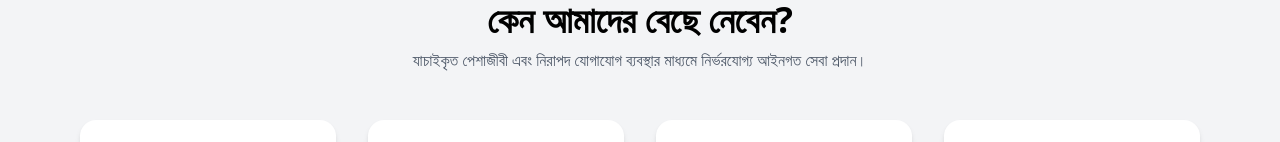
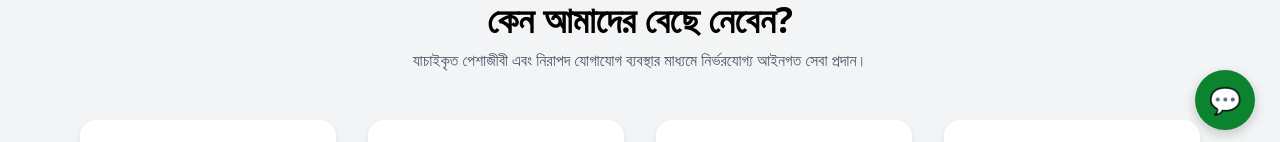
Before and after one commit to bonoshree009/legal-website, a React (Vite) app: page / in a window 1280 px wide. Shown: the part 645-787 px from the top of the page. Built offline with nearby package versions, Linux system fonts and the light colour scheme.

Commit message:
Ai chatbot add

```diff
--- a/src/pages/advocates/Advocates.jsx
+++ b/src/pages/advocates/Advocates.jsx
@@ -1,5 +1,6 @@
 import React from "react";
 import SingleAdv from "./SingleAdv";
+// eslint-disable-next-line no-unused-vars
 import { motion } from "framer-motion";
 
 const Advocates = ({ advocatesData, onBookAppointment }) => {
@@ -29,6 +30,7 @@ const Advocates = ({ advocatesData, onBookAppointment }) => {
       )}
     </>
   );
+
 };
 
 export default Advocates;
--- a/src/pages/errorpage/ErrorPage.jsx
+++ b/src/pages/errorpage/ErrorPage.jsx
@@ -18,7 +18,7 @@ const ErrorPage = () => {
       {/* Go back button */}
       <Link
         to="/"
-        className="px-6 py-3 bg-green-500 text-white rounded-lg shadow-md hover:bg-green-600 transition-colors duration-300"
+        className="px-6 py-3 bg-[#0b832f] text-white rounded-lg shadow-md hover:bg-green-600 transition-colors duration-300"
       >
         Go Back Home
       </Link>
--- /dev/null
+++ b/src/pages/home/Ai.jsx
@@ -0,0 +1,252 @@
+// import React, { useState, useEffect } from "react";
+
+// export default function Ai() {
+//   const [isOpen, setIsOpen] = useState(false);
+//   const [windowWidth, setWindowWidth] = useState(window.innerWidth);
+
+//   useEffect(() => {
+//     const handleResize = () => setWindowWidth(window.innerWidth);
+//     window.addEventListener("resize", handleResize);
+//     return () => window.removeEventListener("resize", handleResize);
+//   }, []);
+
+//   const toggleChat = () => setIsOpen(prev => !prev);
+
+//   // Responsive width & height
+//   const getChatSize = () => {
+//     if (windowWidth < 500) return { width: "90%", height: "50%" };
+//     if (windowWidth < 1024) return { width: "70%", height: "500px" };
+//     return { width: "400px", height: "500px" };
+//   };
+
+//   const { width, height } = getChatSize();
+
+//   return (
+//     <>
+//       {/* Floating button */}
+//       <button
+//         onClick={toggleChat}
+//         style={{
+//           position: "fixed",
+//           bottom: 20,
+//           right: 20,
+//           width: 60,
+//           height: 60,
+//           borderRadius: "50%",
+//           background: "#9538E2",
+//           color: "#fff",
+//           fontSize: 24,
+//           border: "none",
+//           cursor: "pointer",
+//           zIndex: 1100,
+//         }}
+//       >
+//         💬
+//       </button>
+
+//       {/* Webchat iframe */}
+//       {isOpen && (
+//         <iframe
+//           src="https://cdn.botpress.cloud/webchat/v3.3/shareable.html?configUrl=https://files.bpcontent.cloud/2025/09/09/02/20250909022251-6B0OQB3C.json"
+//           style={{
+//             position: "fixed",
+//             bottom: 90,
+//             right: 20,
+//             width,
+//             height,
+//             border: "1px solid #ccc",
+//             borderRadius: 10,
+//             zIndex: 1000,
+//             transition: "all 0.3s ease-in-out",
+//           }}
+//           title="TechSphere"
+//         />
+//       )}
+//     </>
+//   );
+// }
+// import React, { useState, useEffect } from "react";
+
+// export default function Ai() {
+//   const [isOpen, setIsOpen] = useState(false);
+//   const [windowWidth, setWindowWidth] = useState(window.innerWidth);
+
+//   useEffect(() => {
+//     const handleResize = () => setWindowWidth(window.innerWidth);
+//     window.addEventListener("resize", handleResize);
+//     return () => window.removeEventListener("resize", handleResize);
+//   }, []);
+
+//   const toggleChat = () => setIsOpen((prev) => !prev);
+
+//   // Responsive size
+//   const getChatSize = () => {
+//     if (windowWidth < 500) return { width: "90%", height: "60%" };
+//     if (windowWidth < 1024) return { width: "400px", height: "550px" };
+//     return { width: "420px", height: "550px" };
+//   };
+
+//   const { width, height } = getChatSize();
+
+//   useEffect(() => {
+//     if (isOpen) {
+//       // Load Botpress script dynamically
+//       const script = document.createElement("script");
+//       script.src = "https://cdn.botpress.cloud/webchat/v3.3/inject.js";
+//       script.async = true;
+//       document.body.appendChild(script);
+
+//       script.onload = () => {
+//         window.botpress?.init({
+//           botId: "d0f26e94-dce7-48ae-8d67-daff2cb69006",
+//           clientId: "400614e2-9bb4-45f4-80b9-a00993578dd4",
+//           selector: "#webchat",
+//           configuration: {
+//             version: "v2",
+//             botName: "Barrister Support Agent ⚖️",
+//             botDescription:
+//               "Your trusted legal assistant — here to help you understand and connect with advocates easily.",
+//             color: "#1e3a8a",
+//             variant: "solid",
+//             headerVariant: "glass",
+//             themeMode: "light",
+//             fontFamily: "Inter",
+//             radius: 12,
+//             feedbackEnabled: false,
+//             proactiveMessageEnabled: true,
+//             proactiveBubbleMessage:
+//               "👋 Hello! Need legal help or want to consult an advocate?",
+//             proactiveBubbleTriggerType: "afterDelay",
+//             proactiveBubbleDelayTime: 8,
+//             footer: "Powered by Botpress | Legal HelpDesk © 2025",
+//           },
+//         });
+//       };
+//     }
+//   }, [isOpen]);
+
+//   return (
+//     <>
+//       {/* Floating Chat Button */}
+//       <button
+//         onClick={toggleChat}
+//         style={{
+//           position: "fixed",
+//           bottom: 25,
+//           right: 25,
+//           width: 65,
+//           height: 65,
+//           borderRadius: "50%",
+//           background: isOpen ? "#dc2626" : "#1e3a8a",
+//           color: "#fff",
+//           fontSize: 26,
+//           border: "none",
+//           cursor: "pointer",
+//           boxShadow: "0 4px 12px rgba(0,0,0,0.2)",
+//           zIndex: 1100,
+//           transition: "background 0.3s ease",
+//         }}
+//         title={isOpen ? "Close Chat" : "Chat with Barrister Support Agent"}
+//       >
+//         {isOpen ? "✖" : "💬"}
+//       </button>
+
+//       {/* Chat Window */}
+//       {isOpen && (
+//         <div
+//           id="webchat"
+//           style={{
+//             position: "fixed",
+//             bottom: 100,
+//             right: 25,
+//             width,
+//             height,
+//             border: "1px solid #ccc",
+//             borderRadius: 15,
+//             zIndex: 1000,
+//             boxShadow: "0 8px 20px rgba(0,0,0,0.25)",
+//             overflow: "hidden",
+//             background: "#fff",
+//           }}
+//         ></div>
+//       )}
+//     </>
+//   );
+// }
+import React, { useState, useEffect } from "react";
+
+export default function Ai() {
+  const [isOpen, setIsOpen] = useState(false);
+  const [windowWidth, setWindowWidth] = useState(window.innerWidth);
+
+  useEffect(() => {
+    const handleResize = () => setWindowWidth(window.innerWidth);
+    window.addEventListener("resize", handleResize);
+    return () => window.removeEventListener("resize", handleResize);
+  }, []);
+
+  const toggleChat = () => {
+    setIsOpen((prev) => !prev);
+  };
+
+  const getChatSize = () => {
+    if (windowWidth < 500) {
+      return { width: "90%", height: "60%" };
+    }
+    if (windowWidth < 1024) {
+      return { width: "400px", height: "550px" };
+    }
+    return { width: "420px", height: "550px" };
+  };
+
+  const { width, height } = getChatSize();
+
+  return (
+    <>
+      {/* Floating Chat Button */}
+      <button
+        onClick={toggleChat}
+        style={{
+          position: "fixed",
+          bottom: 25,
+          right: 25,
+          width: 60,
+          height: 60,
+          borderRadius: "50%",
+          background: isOpen ? "#dc2626" : "#0b832f",
+          color: "#fff",
+          fontSize: 26,
+          border: "none",
+          cursor: "pointer",
+          boxShadow: "0 4px 12px rgba(0,0,0,0.2)",
+          zIndex: 1100,
+          transition: "background 0.3s ease",
+        }}
+        title={isOpen ? "Close Chat" : "Chat with Advocate Assistant"}
+      >
+        {isOpen ? "✖" : "💬"}
+      </button>
+
+      {/* Chat Window (iframe) */}
+      {isOpen && (
+        <iframe
+          src="https://cdn.botpress.cloud/webchat/v3.3/shareable.html?configUrl=https://files.bpcontent.cloud/2025/10/11/11/20251011111846-OPEJ78G5.json"
+          style={{
+            position: "fixed",
+            bottom: 100,
+            right: 25,
+            width,
+            height,
+            border: "1px solid #ccc",
+            borderRadius: 15,
+            zIndex: 1000,
+            boxShadow: "0 8px 20px rgba(0,0,0,0.25)",
+            transition: "all 0.3s ease-in-out",
+          }}
+          title="Advocate Support Assistant"
+          allow="microphone"
+        />
+      )}
+    </>
+  );
+}
--- a/src/pages/home/Home.jsx
+++ b/src/pages/home/Home.jsx
@@ -2,6 +2,7 @@ import React from 'react';
 import Banner from '../../components/bannner/banner';
 import WhyChoose from '../../components/whyChose/WhyChoose';
 import Reviews from '../../components/reviews/Reviews';
+import Ai from './Ai';
 
 
 const Home = () => {
@@ -9,6 +10,7 @@ const Home = () => {
     return (
         <div>
             <Banner></Banner>
+            <Ai></Ai>
             <WhyChoose></WhyChoose>
             <Reviews></Reviews>
 
```
